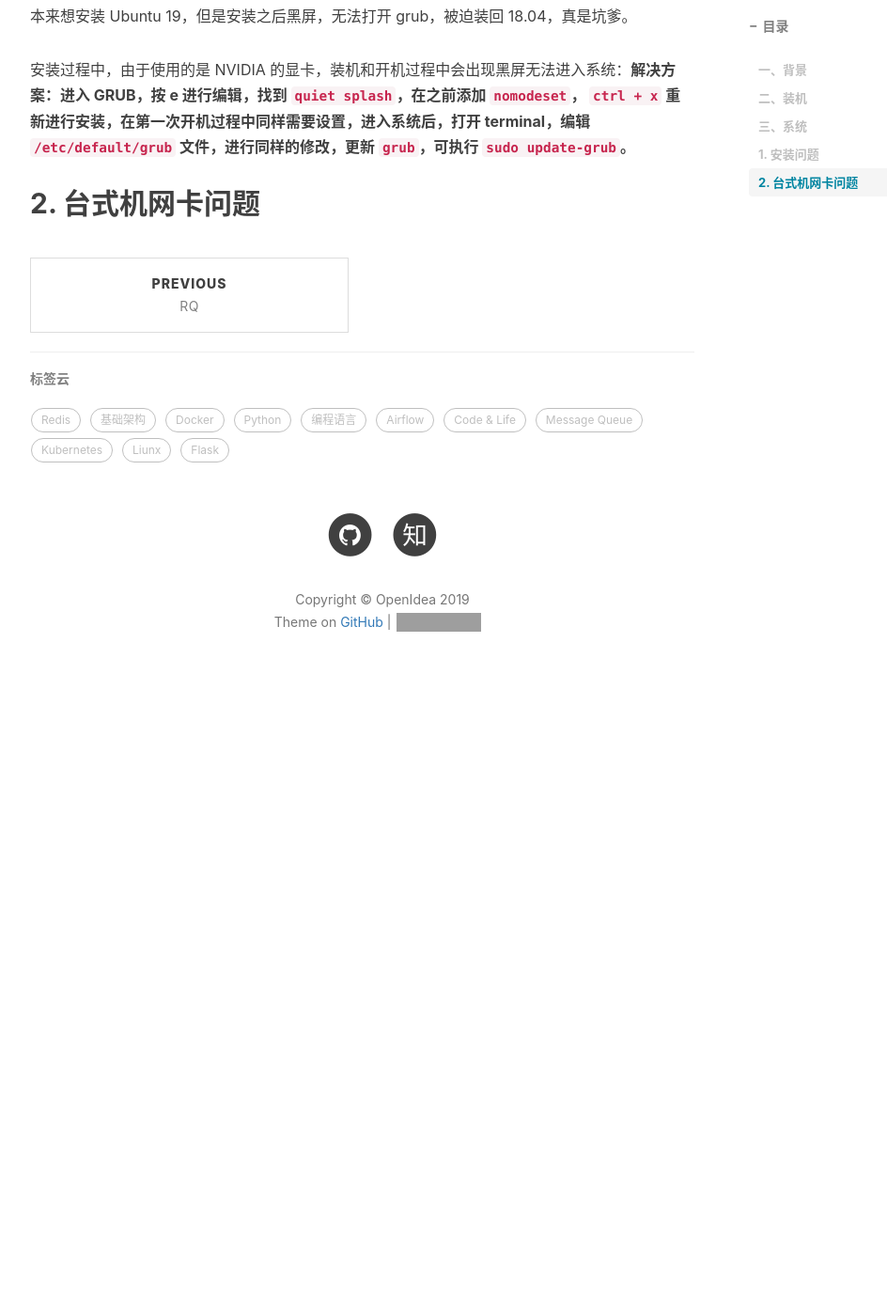
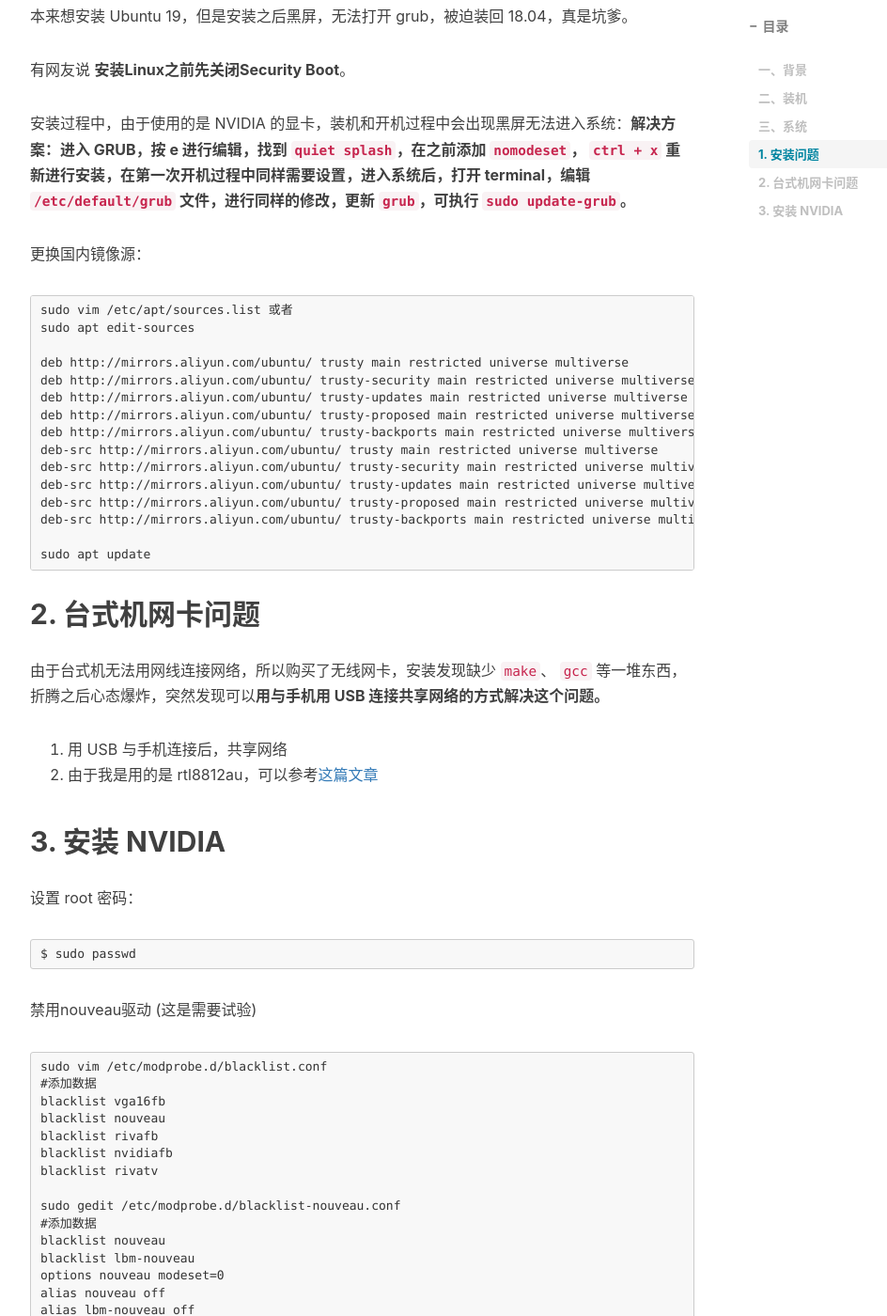
Before and after one commit to zyt312074545/zyt312074545.github.io, a Jekyll site: the page built from _posts/2019-06-05-computer.md, in a window 1280 px wide and 1400 px high, scrolled down 1448 px. Shown: the whole window at 94% size, without its empty margins (233-1177 px from the left). Built offline with Jekyll 4.4.1, drawn with Linux system fonts in a browser that asks for light colours; nearby versions of some CDN libraries; comment, search, counter and statistics services are not loaded; before the commit the page ends 2214 px from its top, so only the background shows below that; some of the changed text lies outside the part shown; grey boxes are pictures that could not be loaded.

Commit message:
update computer post

````diff
--- a/_posts/2019-06-05-computer.md
+++ b/_posts/2019-06-05-computer.md
@@ -40,6 +40,79 @@ tags:
 
 本来想安装 Ubuntu 19，但是安装之后黑屏，无法打开 grub，被迫装回 18.04，真是坑爹。
 
+有网友说 **安装Linux之前先关闭Security Boot**。
+
 安装过程中，由于使用的是 NVIDIA 的显卡，装机和开机过程中会出现黑屏无法进入系统：**解决方案：进入 GRUB，按 e 进行编辑，找到 `quiet splash`，在之前添加 `nomodeset`， `ctrl + x` 重新进行安装，在第一次开机过程中同样需要设置，进入系统后，打开 terminal，编辑 `/etc/default/grub` 文件，进行同样的修改，更新 `grub`，可执行 `sudo update-grub`。**
 
+更换国内镜像源：
+
+```
+sudo vim /etc/apt/sources.list 或者
+sudo apt edit-sources
+
+deb http://mirrors.aliyun.com/ubuntu/ trusty main restricted universe multiverse
+deb http://mirrors.aliyun.com/ubuntu/ trusty-security main restricted universe multiverse
+deb http://mirrors.aliyun.com/ubuntu/ trusty-updates main restricted universe multiverse
+deb http://mirrors.aliyun.com/ubuntu/ trusty-proposed main restricted universe multiverse
+deb http://mirrors.aliyun.com/ubuntu/ trusty-backports main restricted universe multiverse
+deb-src http://mirrors.aliyun.com/ubuntu/ trusty main restricted universe multiverse
+deb-src http://mirrors.aliyun.com/ubuntu/ trusty-security main restricted universe multiverse
+deb-src http://mirrors.aliyun.com/ubuntu/ trusty-updates main restricted universe multiverse
+deb-src http://mirrors.aliyun.com/ubuntu/ trusty-proposed main restricted universe multiverse
+deb-src http://mirrors.aliyun.com/ubuntu/ trusty-backports main restricted universe multiverse
+
+sudo apt update
+```
+
 ## 2. 台式机网卡问题
+
+由于台式机无法用网线连接网络，所以购买了无线网卡，安装发现缺少 `make`、 `gcc` 等一堆东西，折腾之后心态爆炸，突然发现可以**用与手机用 USB 连接共享网络的方式解决这个问题。**
+
+1. 用 USB 与手机连接后，共享网络
+2. 由于我是用的是 rtl8812au，可以参考[这篇文章](https://blog.csdn.net/zfcjhdq/article/details/80438148)
+
+## 3. 安装 NVIDIA
+
+设置 root 密码：
+
+```
+$ sudo passwd
+```
+
+禁用nouveau驱动 (这是需要试验)
+
+```
+sudo vim /etc/modprobe.d/blacklist.conf
+#添加数据
+blacklist vga16fb
+blacklist nouveau
+blacklist rivafb
+blacklist nvidiafb
+blacklist rivatv
+
+sudo gedit /etc/modprobe.d/blacklist-nouveau.conf
+#添加数据
+blacklist nouveau
+blacklist lbm-nouveau
+options nouveau modeset=0
+alias nouveau off
+alias lbm-nouveau off
+
+sudo update-initramfs -u
+reboot
+```
+
+安装
+
+```
+$ sudo apt purge nvidia-*  //删除可能存在的已有驱动
+$ sudo add-apt-repository ppa:graphics-drivers/ppa
+$ sudo apt update
+$ ubuntu-drivers devices
+$ sudo ubuntu-drivers autoinstall
+
+$ sudo reboot
+
+$ nvidia-smi   // 测试是否安装正确
+$ nvidia-settings
+```
````
